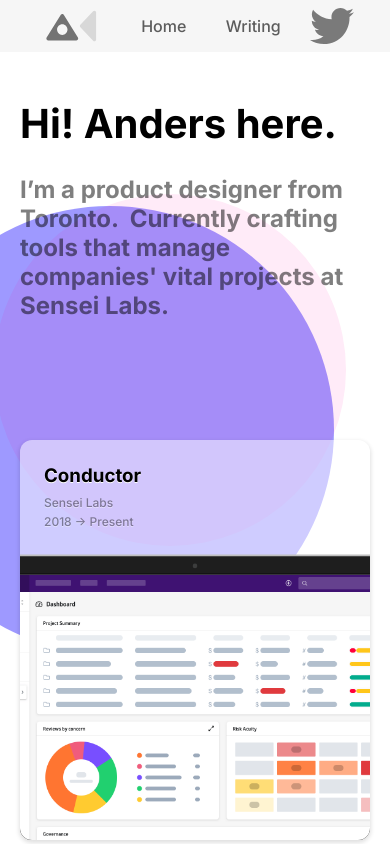
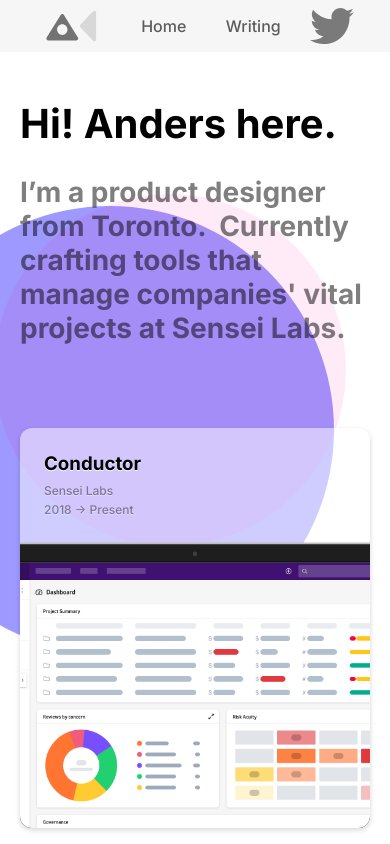
Before and after one commit to anderskravis/anderskravis, a plain HTML site: page index.html in a window 390 px wide. Shown: the top 844 px of the page. Drawn offline with Linux system fonts and the light colour scheme.

Commit message:
mobile header size

```diff
--- a/styles/styles.scss
+++ b/styles/styles.scss
@@ -69,6 +69,9 @@
   z-index: 1;
   position: relative;
   padding-bottom: 100px;
+  @media only screen and (max-width: 800px) {
+    padding-bottom: 64px;
+  }
 
   h1 {
     font-size: 56px;
@@ -79,7 +82,7 @@
   }
   h2 {
     @media only screen and (max-width: 800px) {
-        font-size: 24px;
+        font-size: 28px;
     }
     font-size: 56px;
     color: rgba(0,0,0,0.5);
```
Also changed, not shown: styles/styles.css.
